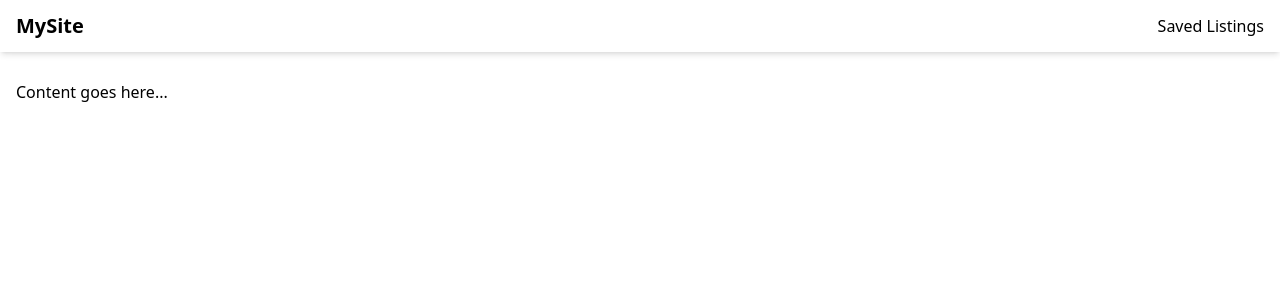
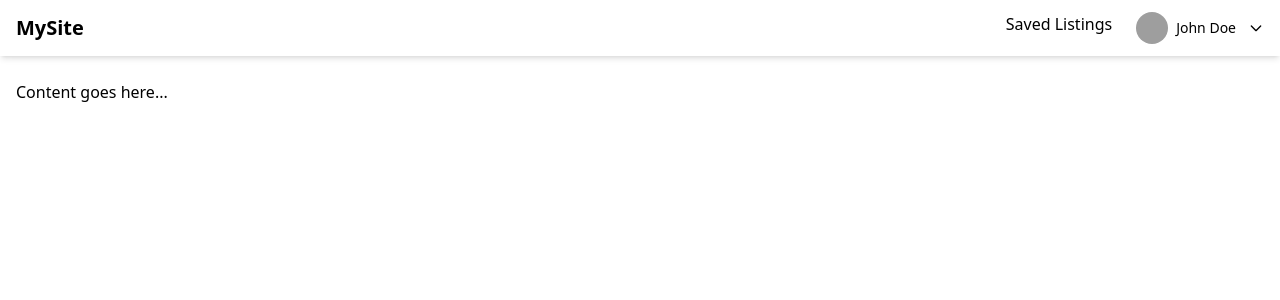
Before and after one commit to KrishivPiduri/netlease_finder, a React (Vite) app: page / in a window 1280 px wide. Shown: the top 300 px of the page. Built offline with nearby package versions, Linux system fonts and the light colour scheme; grey boxes are pictures that could not be loaded.

Commit message:
add user login section to Navbar component

```diff
--- a/src/Navbar.jsx
+++ b/src/Navbar.jsx
@@ -1,4 +1,5 @@
 import React from "react";
+import UserLoginSecion from "./userLoginSecion.jsx";
 
 const Navbar = () => {
     return (
@@ -7,6 +8,7 @@ const Navbar = () => {
                 <div className="text-xl font-bold">MySite</div>
                 <ul className="flex space-x-6">
                     <li className="hover:text-blue-600 cursor-pointer">Saved Listings</li>
+                    <UserLoginSecion user={{avatar: "https://www.w3schools.com/howto/img_avatar.png", firstName: "John", lastName: "Doe" }} />
                 </ul>
             </div>
         </nav>
--- /dev/null
+++ b/src/userLoginSecion.jsx
@@ -0,0 +1,53 @@
+import React, { useState, useRef, useEffect } from "react";
+
+const UserDropdown = ({ user, onLogout }) => {
+    const [open, setOpen] = useState(false);
+    const dropdownRef = useRef();
+
+    useEffect(() => {
+        const handleClickOutside = (e) => {
+            if (dropdownRef.current && !dropdownRef.current.contains(e.target)) {
+                setOpen(false);
+            }
+        };
+        document.addEventListener("mousedown", handleClickOutside);
+        return () => document.removeEventListener("mousedown", handleClickOutside);
+    }, []);
+
+    return (
+        <div className="relative inline-block text-left" ref={dropdownRef}>
+            <button
+                onClick={() => setOpen(!open)}
+                className="flex items-center space-x-2 focus:outline-none"
+            >
+                <img
+                    src={user.avatar}
+                    alt="avatar"
+                    className="w-8 h-8 rounded-full object-cover"
+                />
+                <span className="text-sm font-medium">{user.firstName} {user.lastName}</span>
+                <svg
+                    className="w-4 h-4 ml-1"
+                    fill="none"
+                    stroke="currentColor"
+                    viewBox="0 0 24 24"
+                >
+                    <path strokeLinecap="round" strokeLinejoin="round" strokeWidth={2} d="M19 9l-7 7-7-7" />
+                </svg>
+            </button>
+
+            {open && (
+                <div className="absolute right-0 mt-2 w-48 bg-white border rounded-md shadow-lg z-50">
+                    <button
+                        onClick={onLogout}
+                        className="block w-full text-left px-4 py-2 text-sm text-red-600 hover:bg-gray-100"
+                    >
+                        Log out
+                    </button>
+                </div>
+            )}
+        </div>
+    );
+};
+
+export default UserDropdown;
```
